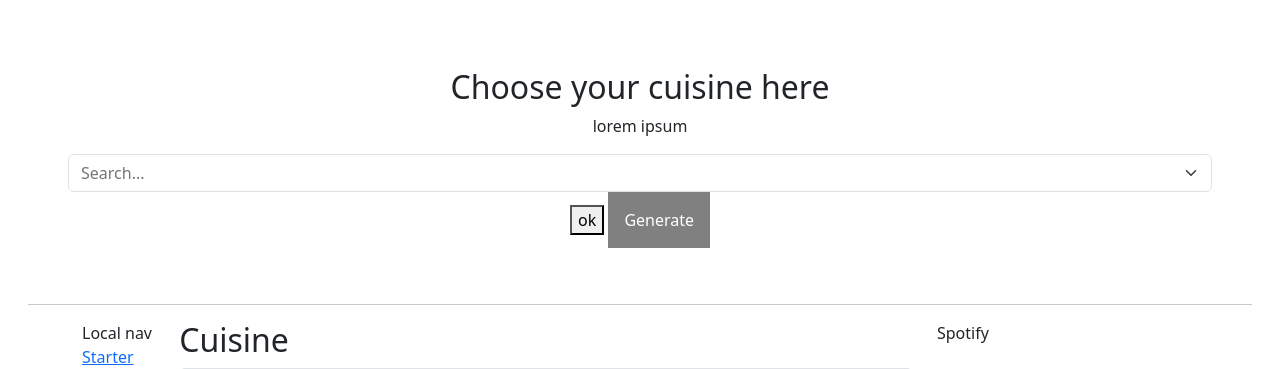
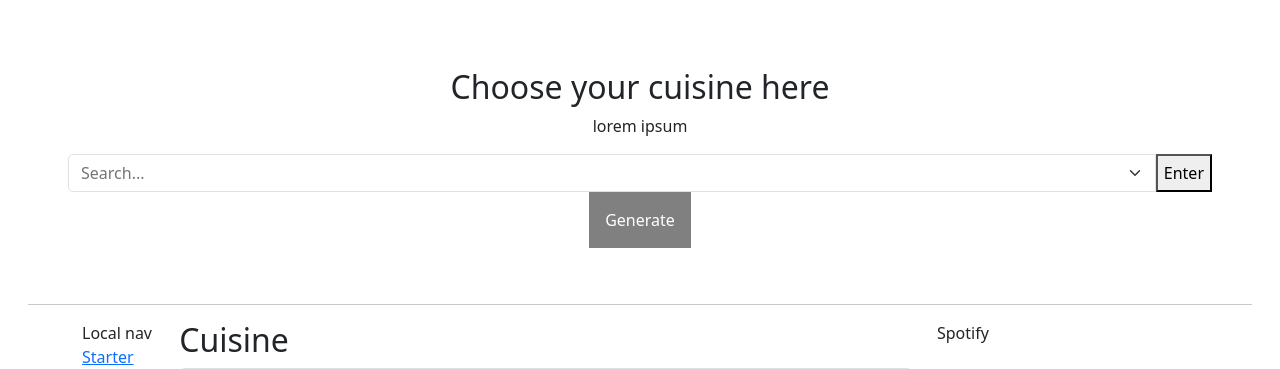
Before and after one commit to Samlund/Dineify, a Python web app: template templates/Index.html in a window 1280 px wide. Shown: the part 1016-1385 px from the top of the page. Run offline with Jinja, Linux system fonts and the light colour scheme; the template is opened without the code that fills it, so the values that code supplies are empty.

Commit message:
search bar generator

```diff
--- a/static/Style.css
+++ b/static/Style.css
@@ -2,13 +2,21 @@ main {
     margin: auto;
     padding: 1.75rem;
     max-width: 1320px;
-
-
 }
 
 #cuisine_generator {
     padding: 2.5rem;
     text-align: center;
+}
+
+div#search_generator {
+    display: flex;
+}
+
+input#exampleDataList.form-select {
+    border-radius: 0;
+    border-top-left-radius: 0.33rem;
+    border-bottom-left-radius: 0.33rem;
 }
 
 /*--------------------start drop down btn------------- */
--- a/templates/Index.html
+++ b/templates/Index.html
@@ -43,24 +43,28 @@
     </header>
 
     <main>
-      <!--_____________________________________________start selection 1_____________________________________________-->
+
       <section id="cuisine_generator">
         <h2>Choose your cuisine here</h2>
         <p>lorem ipsum</p>
 
+      <!-- _____________________________________________start selection 1_____________________________________________ -->
         <form id="generate_this_cuisine" action="" method="get">
-          <div>
-            <input class="form-select" list="datalistOptions" id="exampleDataList" placeholder="Search...">
-            <button type="submit">ok</button>
+          <div id="search_generator">
+            <input class="form-select" list="datalistOptions" id="exampleDataList" placeholder="Search..." />
+            <button type="submit">Enter</button>
+          </div>
 
-        <dialog>
-          <h4>You chose ######. Please confirm to generate recipes and playlist.</h4>
-          <button type="button" id="cancelbtn">Cancel</button>
-          <button type="button" id="enterbtn">Okay</button>
-        </dialog>
-        <!--_____________________________________________End selection 1_____________________________________________-->
+          <dialog>
+            <h4>You chose ######. Please confirm to generate recipes and playlist.</h4>
+            <button type="button" id="cancelbtn">Cancel</button>
+            <button type="button" id="enterbtn">Okay</button>
+          </dialog>
+        </form>
 
-        <!--_____________________________________________End selection 2_____________________________________________-->
+        <!-- _____________________________________________End selection 1_____________________________________________ -->
+
+        <!-- _____________________________________________End selection 2_____________________________________________ -->
         <div class="dropdown">
           <button onclick="myFunction()" class="dropbtn">Generate</button>
           <div id="myDropdown" class="dropdown-content">
@@ -99,18 +103,18 @@
             <option value="hej">hej</option>
           </div>
         </div>
-        <!--_____________________________________________End selection 2_____________________________________________-->
-
+        <!-- _____________________________________________End selection 2_____________________________________________ -->
       </section>
 
-      <hr>
+      <hr />
 
-<!--_____________________________________________Start generated content_____________________________________________-->
+      <!-- _____________________________________________Start generated content_____________________________________________ -->
 
       <div class="container">
         <div class="row align-items-start">
           <section id="local_nav_wrapper" class="col">
-            <nav id="local_nav_col">Local nav
+            <nav id="local_nav_col">
+              Local nav
               <a href="#course_starter" class="local_nav_link">Starter</a>
               <a href="#course_main" class="local_nav_link">Main</a>
               <a href="#course_dessert" class="local_nav_link">Dessert</a>
@@ -120,50 +124,36 @@
               <h2 id="cuisine_defenition">Cuisine</h2>
               <div class="accordion" id="accordionExample">
                 <div class="accordion-item">
-                  <h2 class="accordion-header">
-                    <button class="accordion-button" type="button" data-bs-toggle="collapse" data-bs-target="#collapseOne" aria-expanded="true" aria-controls="collapseOne">
-                      Starter
-                    </button>
-                  </h2>
+                  <h2 class="accordion-header"><button class="accordion-button" type="button" data-bs-toggle="collapse" data-bs-target="#collapseOne" aria-expanded="true" aria-controls="collapseOne">Starter</button></h2>
                   <div id="collapseOne" class="accordion-collapse collapse show" data-bs-parent="#accordionExample">
                     <div class="accordion-body">
-                      <article id="course_starter" class="course">Starter
-                        <div id="starter_header">Title, url, course, servings, readyInMinutes</div>
-                        <img src="" alt="starter" id="starter_img">
+                      <article id="course_starter" class="course">
+                        Starter<div id="starter_header">Title, url, course, servings, readyInMinutes</div>
+                        <img src="" alt="starter" id="starter_img" />
                         <div id="ingredients">"ingredients":</div>
                         <div id="instructions">instructions</div>
                         <div id="summary">summary</div>
 
-                        <p id="text_starter">
-                          test
-                        </p>
+                        <p id="text_starter">test</p>
                       </article>
 
-                      <p> Lorem ipsum dolor sit amet consectetur adipisicing elit. Quam, voluptates. Veniam voluptates est odio sequi ipsam, et dolor blanditiis numquam expedita sint beatae repudiandae delectus, alias nobis dignissimos deleniti totam.</p>
+                      <p>Lorem ipsum dolor sit amet consectetur adipisicing elit. Quam, voluptates. Veniam voluptates est odio sequi ipsam, et dolor blanditiis numquam expedita sint beatae repudiandae delectus, alias nobis dignissimos deleniti totam.</p>
                     </div>
                   </div>
                 </div>
                 <div class="accordion-item">
-                  <h2 class="accordion-header">
-                    <button class="accordion-button collapsed" type="button" data-bs-toggle="collapse" data-bs-target="#collapseTwo" aria-expanded="false" aria-controls="collapseTwo">
-                      Main
-                    </button>
-                  </h2>
+                  <h2 class="accordion-header"><button class="accordion-button collapsed" type="button" data-bs-toggle="collapse" data-bs-target="#collapseTwo" aria-expanded="false" aria-controls="collapseTwo">Main</button></h2>
                   <div id="collapseTwo" class="accordion-collapse collapse" data-bs-parent="#accordionExample">
                     <div class="accordion-body">
-                      <p> Lorem ipsum dolor sit amet consectetur adipisicing elit. Quam, voluptates. Veniam voluptates est odio sequi ipsam, et dolor blanditiis numquam expedita sint beatae repudiandae delectus, alias nobis dignissimos deleniti totam.</p>
+                      <p>Lorem ipsum dolor sit amet consectetur adipisicing elit. Quam, voluptates. Veniam voluptates est odio sequi ipsam, et dolor blanditiis numquam expedita sint beatae repudiandae delectus, alias nobis dignissimos deleniti totam.</p>
                     </div>
                   </div>
                 </div>
                 <div class="accordion-item">
-                  <h2 class="accordion-header">
-                    <button class="accordion-button collapsed" type="button" data-bs-toggle="collapse" data-bs-target="#collapseThree" aria-expanded="false" aria-controls="collapseThree">
-                      Dessert
-                    </button>
-                  </h2>
+                  <h2 class="accordion-header"><button class="accordion-button collapsed" type="button" data-bs-toggle="collapse" data-bs-target="#collapseThree" aria-expanded="false" aria-controls="collapseThree">Dessert</button></h2>
                   <div id="collapseThree" class="accordion-collapse collapse" data-bs-parent="#accordionExample">
                     <div class="accordion-body">
-                      <p> Lorem ipsum dolor sit amet consectetur adipisicing elit. Quam, voluptates. Veniam voluptates est odio sequi ipsam, et dolor blanditiis numquam expedita sint beatae repudiandae delectus, alias nobis dignissimos deleniti totam.</p>
+                      <p>Lorem ipsum dolor sit amet consectetur adipisicing elit. Quam, voluptates. Veniam voluptates est odio sequi ipsam, et dolor blanditiis numquam expedita sint beatae repudiandae delectus, alias nobis dignissimos deleniti totam.</p>
                     </div>
                   </div>
                 </div>
@@ -180,6 +170,5 @@
 
     <script src="/static/script.js"></script>
     <script src="https://cdn.jsdelivr.net/npm/bootstrap@5.3.3/dist/js/bootstrap.bundle.min.js" integrity="sha384-YvpcrYf0tY3lHB60NNkmXc5s9fDVZLESaAA55NDzOxhy9GkcIdslK1eN7N6jIeHz" crossorigin="anonymous"></script>
-
   </body>
 </html>
```
